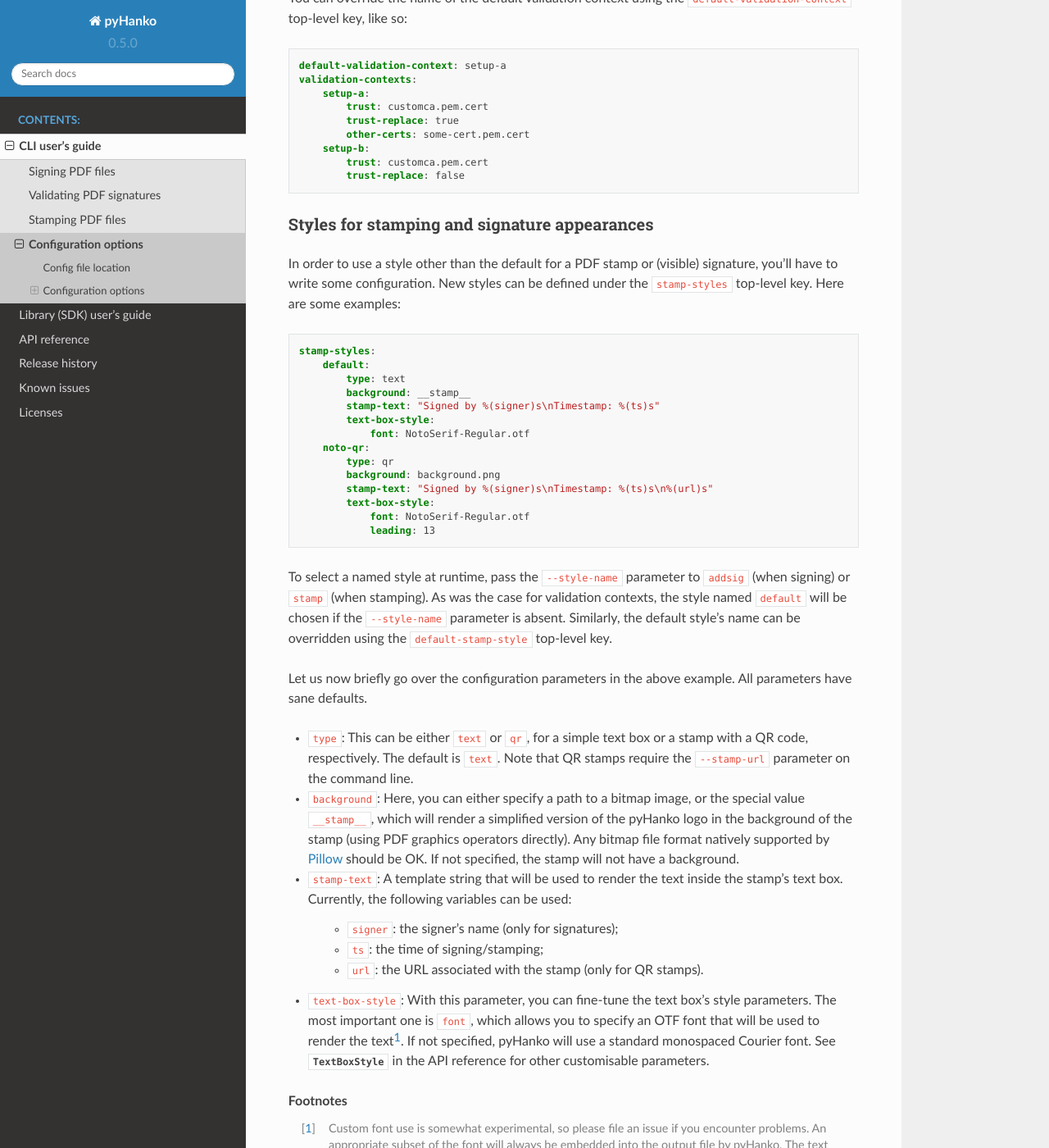
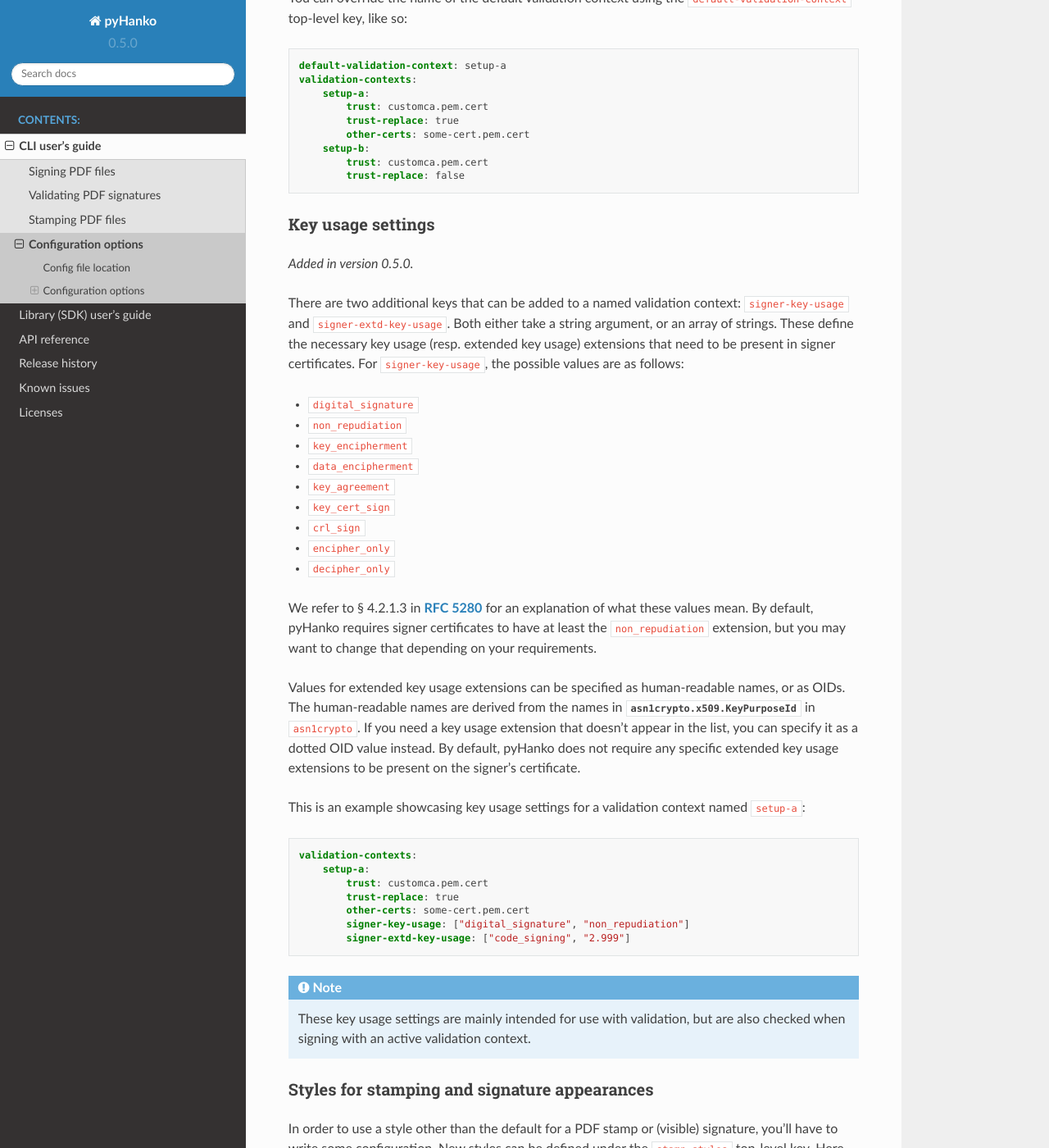
Before and after one commit to MatthiasValvekens/pyHanko, a Sphinx documentation site: the page built from docs/cli-guide/config.rst, in a window 1280 px wide and 1400 px high, scrolled down 1860 px. Shown: the whole window at 82% size. Built offline with Sphinx 7.4.7 and the Read the Docs theme 2.0.0, drawn with Linux system fonts in a browser that asks for light colours.

Commit message:
Document key usage config options
See issue #10

```diff
--- a/docs/cli-guide/config.rst
+++ b/docs/cli-guide/config.rst
@@ -114,6 +114,57 @@ the ``default-validation-context`` top-level key, like so:
             trust-replace: false
 
 
+.. _key-usage-conf:
+
+Key usage settings
+^^^^^^^^^^^^^^^^^^
+
+.. versionadded:: 0.5.0
+
+There are two additional keys that can be added to a named validation context: ``signer-key-usage``
+and ``signer-extd-key-usage``. Both either take a string argument, or an array of strings.
+These define the necessary key usage (resp. extended key usage) extensions that need to be present
+in signer certificates.
+For ``signer-key-usage``, the possible values are as follows:
+
+* ``digital_signature``
+* ``non_repudiation``
+* ``key_encipherment``
+* ``data_encipherment``
+* ``key_agreement``
+* ``key_cert_sign``
+* ``crl_sign``
+* ``encipher_only``
+* ``decipher_only``
+
+We refer to § 4.2.1.3 in :rfc:`5280` for an explanation of what these values mean. By default,
+pyHanko requires signer certificates to have at least the ``non_repudiation`` extension, but you may
+want to change that depending on your requirements.
+
+Values for extended key usage extensions can be specified as human-readable names, or as OIDs.
+The human-readable names are derived from the names in :class:`asn1crypto.x509.KeyPurposeId` in
+``asn1crypto``. If you need a key usage extension that doesn't appear in the list, you can specify
+it as a dotted OID value instead. By default, pyHanko does not require any specific extended key
+usage extensions to be present on the signer's certificate.
+
+This is an example showcasing key usage settings for a validation context named ``setup-a``:
+
+.. code-block:: yaml
+
+    validation-contexts:
+        setup-a:
+            trust: customca.pem.cert
+            trust-replace: true
+            other-certs: some-cert.pem.cert
+            signer-key-usage: ["digital_signature", "non_repudiation"]
+            signer-extd-key-usage: ["code_signing", "2.999"]
+
+.. note::
+
+    These key usage settings are mainly intended for use with validation, but are also checked when
+    signing with an active validation context.
+
+
 .. _style-definitions:
 
 Styles for stamping and signature appearances
--- a/docs/cli-guide/signing.rst
+++ b/docs/cli-guide/signing.rst
@@ -378,6 +378,11 @@ You can also predefine validation contexts in the configuration file, and select
 them using the ``--validation-context`` parameter.
 See :ref:`config-validation-context` for further information.
 
+.. warning::
+    By default, pyHanko requires signer certificates to have the non-repudiation key usage extension
+    bit set on signer certificates. If this is not suitable for your use case, take a look at
+    :ref:`key-usage-conf`.
+
 .. _lta-sigs:
 
 Long-term archival (LTA) needs
--- a/docs/cli-guide/validation.rst
+++ b/docs/cli-guide/validation.rst
@@ -20,6 +20,12 @@ The trust setup can be configured using the
 :ref:`same command-line parameters <cli-embedding-revinfo>`
 and :ref:`configuration options <config-validation-context>`
 as for creating LTV signatures.
+
+
+.. warning::
+    By default, pyHanko requires signer certificates to have the non-repudiation key usage extension
+    bit set on signer certificates. If this is not suitable for your use case, take a look at
+    :ref:`key-usage-conf`.
 
 
 .. _validation-factors:
```
